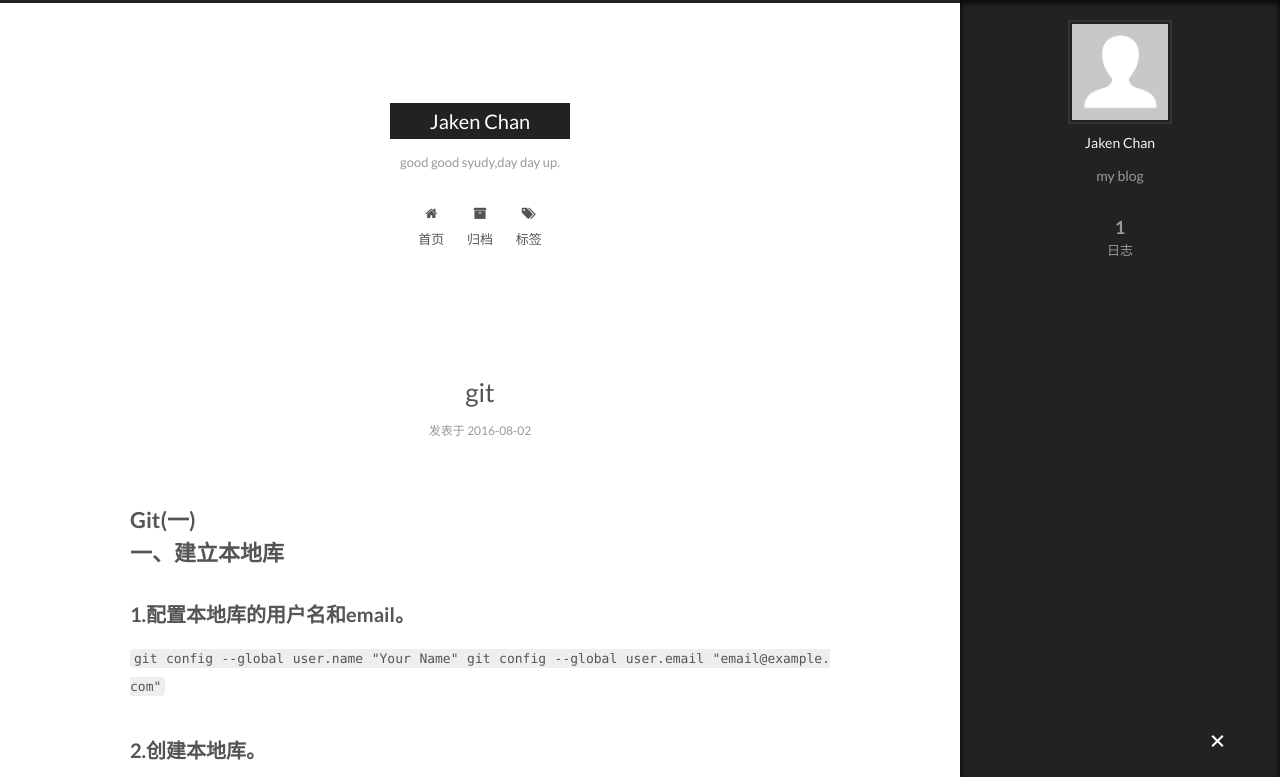
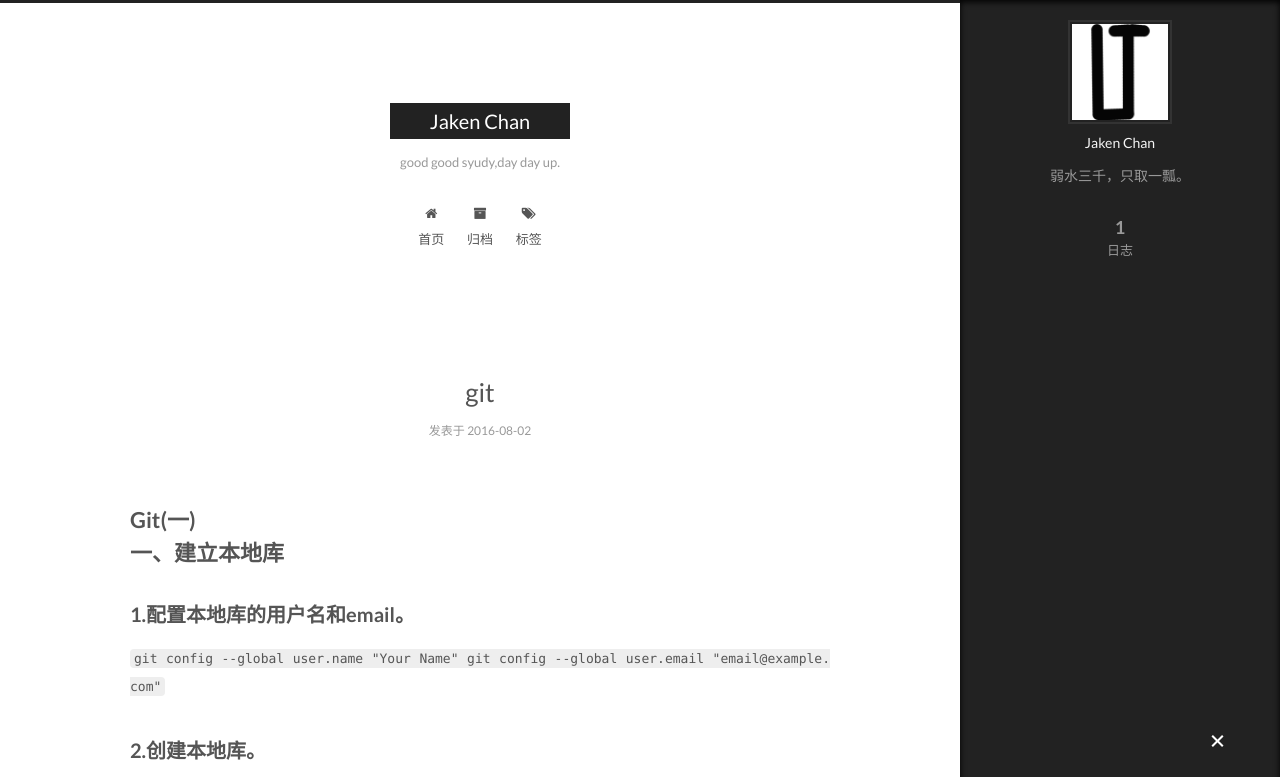
Before and after one commit to 2hang3an/oliutiano.github.io, a plain HTML site: page index.html in a window 1280 px wide. Both pictures are taken after a click on the element 1217 px from the left and 742 px from the top of the page. Shown: the top 777 px of the page. Drawn offline with Linux system fonts and the light colour scheme.

Commit message:
Site updated: 2016-08-03 15:23:53

```diff
--- a/css/main.css
+++ b/css/main.css
@@ -1548,7 +1548,7 @@ pre .javascript .function {
   width: 4px;
   height: 4px;
   border-radius: 50%;
-  background: #ff9fff;
+  background: #858821;
 }
 .links-of-blogroll {
   font-size: 13px;
--- a/index.html
+++ b/index.html
@@ -84,15 +84,15 @@
 
 
 
-<meta name="description" content="my blog">
+<meta name="description" content="弱水三千，只取一瓢。">
 <meta property="og:type" content="website">
 <meta property="og:title" content="Jaken Chan">
 <meta property="og:url" content="http://yoursite.com/index.html">
 <meta property="og:site_name" content="Jaken Chan">
-<meta property="og:description" content="my blog">
+<meta property="og:description" content="弱水三千，只取一瓢。">
 <meta name="twitter:card" content="summary">
 <meta name="twitter:title" content="Jaken Chan">
-<meta name="twitter:description" content="my blog">
+<meta name="twitter:description" content="弱水三千，只取一瓢。">
 
 
 
@@ -294,15 +294,6 @@ cd pre3</code>    <em>创建名为“pre3”的空目录作为本地库</em></p>
 <h2 id="4-移除远程库。"><a href="#4-移除远程库。" class="headerlink" title="4.移除远程库。"></a>4.移除远程库。</h2><p><code>git remote remove 远程库名</code></p>
 <p><strong>- 第一次使用Git 的 clone 或者 push 命令连接GitHub 时，会收到<br> 一个SSH警告，输入 <code>yes</code> 回车即可。</strong></p>
 <p><strong>-每次开启git bash后，都要手动进入自己的仓库。(cd 命令)。</strong>  </p>
-<p align="right">单志坤</p><br><p align="right">16.8.2</p>
-
-
-
-
-
-
-
-
 
 
 
@@ -364,10 +355,10 @@ cd pre3</code>    <em>创建名为“pre3”的空目录作为本地库</em></p>
       <section class="site-overview sidebar-panel  sidebar-panel-active ">
         <div class="site-author motion-element" itemprop="author" itemscope itemtype="http://schema.org/Person">
           <img class="site-author-image" itemprop="image"
-               src="/images/avatar.gif"
+               src="/uploads/avatar.png"
                alt="Jaken Chan" />
           <p class="site-author-name" itemprop="name">Jaken Chan</p>
-          <p class="site-description motion-element" itemprop="description">my blog</p>
+          <p class="site-description motion-element" itemprop="description">弱水三千，只取一瓢。</p>
         </div>
         <nav class="site-state motion-element">
           <div class="site-state-item site-state-posts">
```
Also changed, not shown: 2016/08/02/git/index.html (+3 -12 lines), archives/2016/08/index.html (+5 -5 lines), archives/2016/index.html (+5 -5 lines), archives/index.html (+5 -5 lines), uploads/avatar.png (added), 1 other file.
